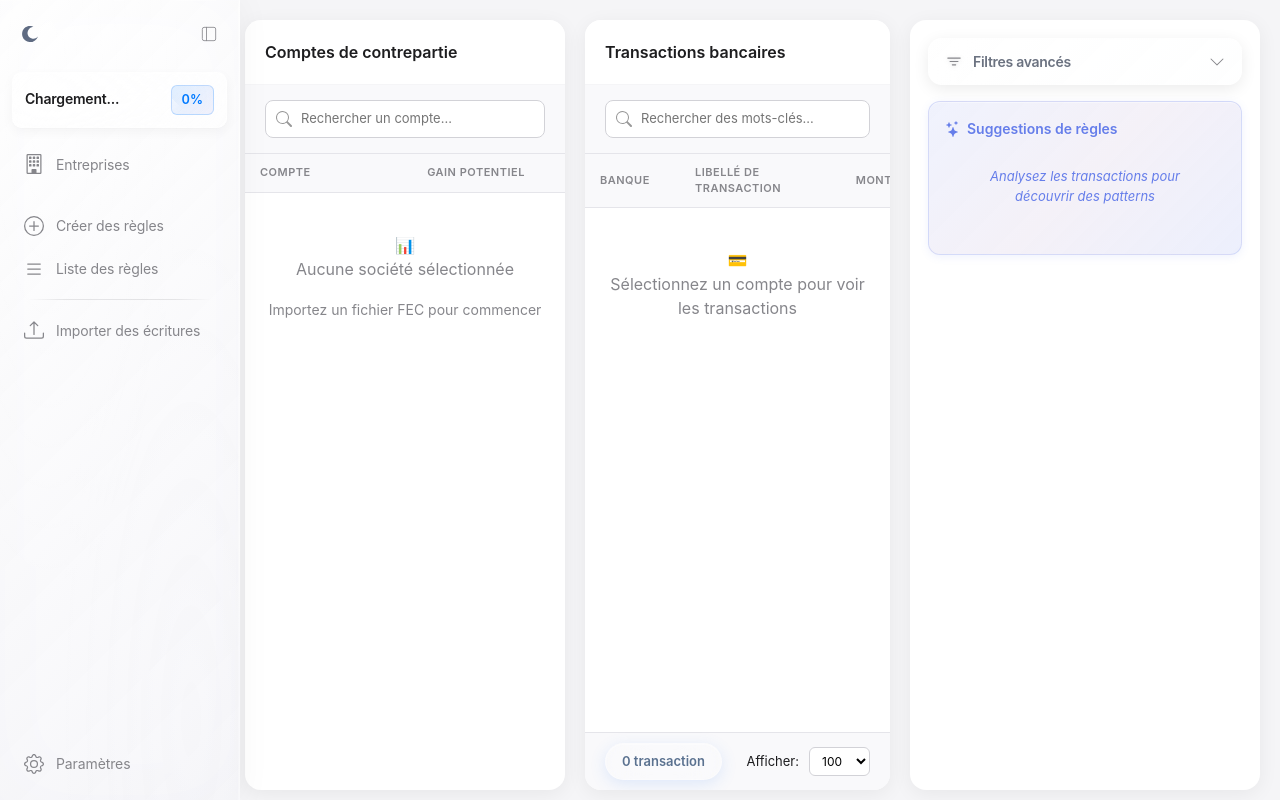
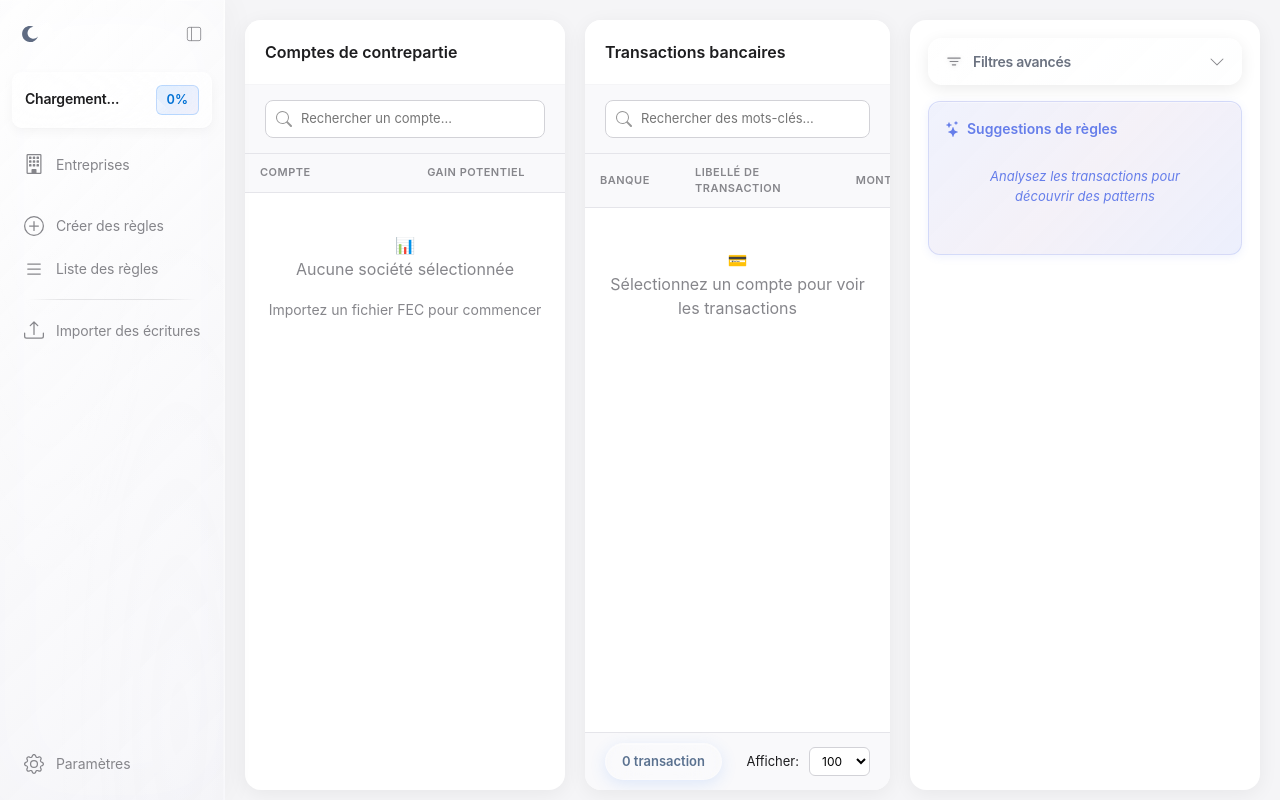
Before and after one commit to clementsaas/saas-fec, a Flask app: template templates/societe_dashboard.html in a window 1280 px wide. Run offline with Flask 3, Linux system fonts and the light colour scheme; the template is opened without the code that fills it, so the values that code supplies are empty; some libraries are stand-ins or nearby versions.

Commit message:
Mise à jour complète : nouveaux fichiers, modifications, templates et services

```diff
--- a/templates/includes/sidebar.html
+++ b/templates/includes/sidebar.html
@@ -191,7 +191,7 @@
     --ai-text-tertiary: #C7C7CC;
 
     /* Couleurs d'accent système */
-    --ai-accent-blue: #007AFF;
+    --ai-accent-blue: #0071d4;
     --ai-accent-blue-secondary: rgba(0, 122, 255, 0.1);
 
     /* Rayon de courbure système */
@@ -212,7 +212,7 @@
     position: fixed;
     left: 0;
     top: 0;
-    width: 240px;
+    width: 225px;
     height: 100vh;
 
     /* Apple Intelligence Liquid Glass Background */
@@ -257,7 +257,7 @@
 
 /* === ÉTATS DE LA SIDEBAR === */
 .affectia-sidebar.collapsed {
-    width: 64px;
+    width: 50px;
 }
 
 /* === EN-TÊTE === */
```
Also changed, not shown: 1 other file.
